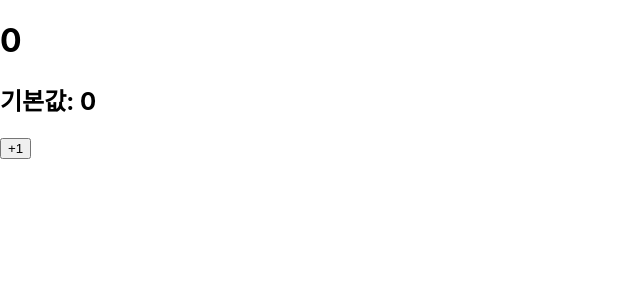
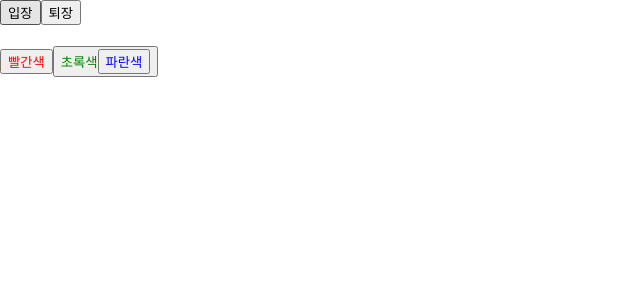
Before and after one commit to Young970303/my-study, a React (Create React App) app: page / in a window 1280 px wide. Shown: the top 300 px of the page, without its empty margins (0-640 px from the left). Built offline with nearby package versions, Linux system fonts and the light colour scheme.

Commit message:
state색상

```diff
--- a/src/App.js
+++ b/src/App.js
@@ -1,7 +1,7 @@
-import Counter from "./Counter";
+import Say from "./Say";
 
 const App = () => {
-  return <Counter />;
+  return <Say />;
 };
 
 export default App;
--- a/src/Counter.js
+++ /dev/null
@@ -1,33 +0,0 @@
-import { Component } from "react";
-
-class Counter extends Component {
-  state = {
-    number: 0,
-    fixedNumber: 0,
-  };
-  render() {
-    const { number, fixedNumber } = this.state;
-
-    return (
-      <div>
-        <h1>{number}</h1>
-        <h2>기본값: {fixedNumber}</h2>
-        <button
-          onClick={() => {
-            this.setState((prevState) => {
-              return {
-                number: prevState.number + 1,
-              };
-            });
-            this.setState((prevState) => ({
-              number: prevState.number + 1,
-            }));
-          }}
-        >
-          +1
-        </button>
-      </div>
-    );
-  }
-}
-export default Counter;
--- /dev/null
+++ b/src/Say.js
@@ -0,0 +1,28 @@
+import { useState } from "react";
+
+const Say = () => {
+  const [message, setMessage] = useState("");
+  const onClickEnter = () => setMessage("안녕하세요!");
+  const onClickLeave = () => setMessage("안녕히 가세요!");
+
+  const { color, setColor } = useState("black");
+
+  return (
+    <div>
+      <button onClick={onClickEnter}>입장</button>
+      <button onClick={onClickLeave}>퇴장</button>
+      <h1 style={{ color }}>{message}</h1>
+      <button style={{ color: "red" }} onClick={() => setColor("red")}>
+        빨간색
+      </button>
+      <button style={{ color: "green" }} onClick={() => setColor("green")}>
+        초록색
+        <button style={{ color: "blue" }} onClick={() => setColor("blue")}>
+          파란색
+        </button>
+      </button>
+    </div>
+  );
+};
+
+export default Say;
```
